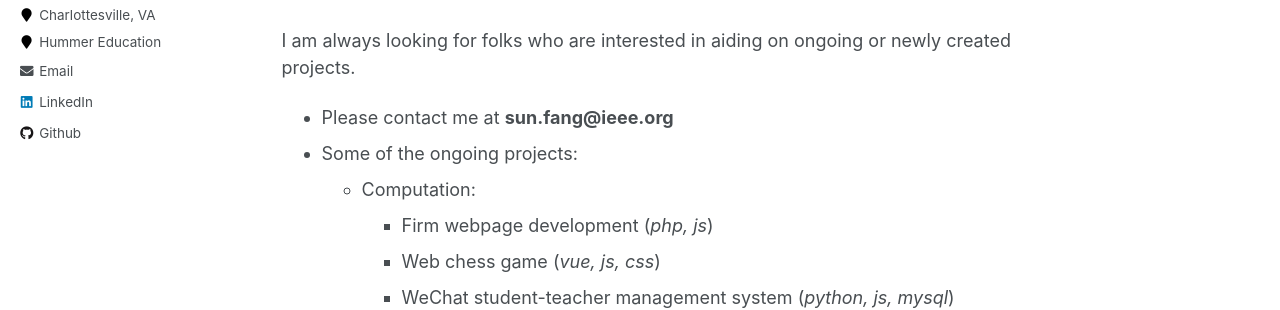
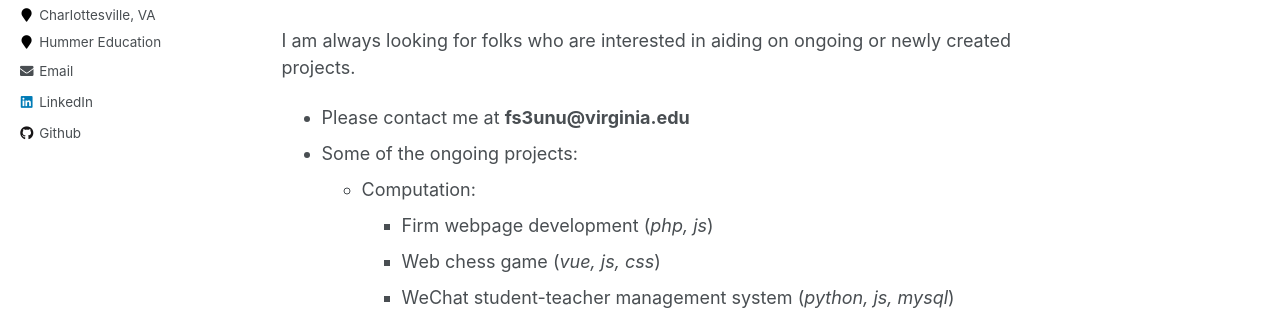
Before and after one commit to FangFrankSun/AcademicPage, a Jekyll site: the page built from _pages/about.md, in a window 1280 px wide and 1233 px high. Shown: the part 369-679 px from the top of the window. Built offline with Jekyll 4.4.1, drawn with Linux system fonts in a browser that asks for light colours.

Commit message:
Update about.md

```diff
--- a/_pages/about.md
+++ b/_pages/about.md
@@ -12,7 +12,7 @@ My name is Frank Sun, a senior student double majoring in [Architecture](https:/
 I am also a chess national master with uscf rating 2359, and I have my own firm called [Hummer Education](https://www.littlehummerchess.club), dedicated to help more people learn better chess skills. And now we started to do software development courses as well, with online tutorials in Chinese for most of them.
 
 I am always looking for folks who are interested in aiding on ongoing or newly created projects.
-* Please contact me at **sun.fang@ieee.org**
+* Please contact me at **fs3unu@virginia.edu**
 * Some of the ongoing projects:
   * Computation:
     * Firm webpage development (*php, js*)
```
